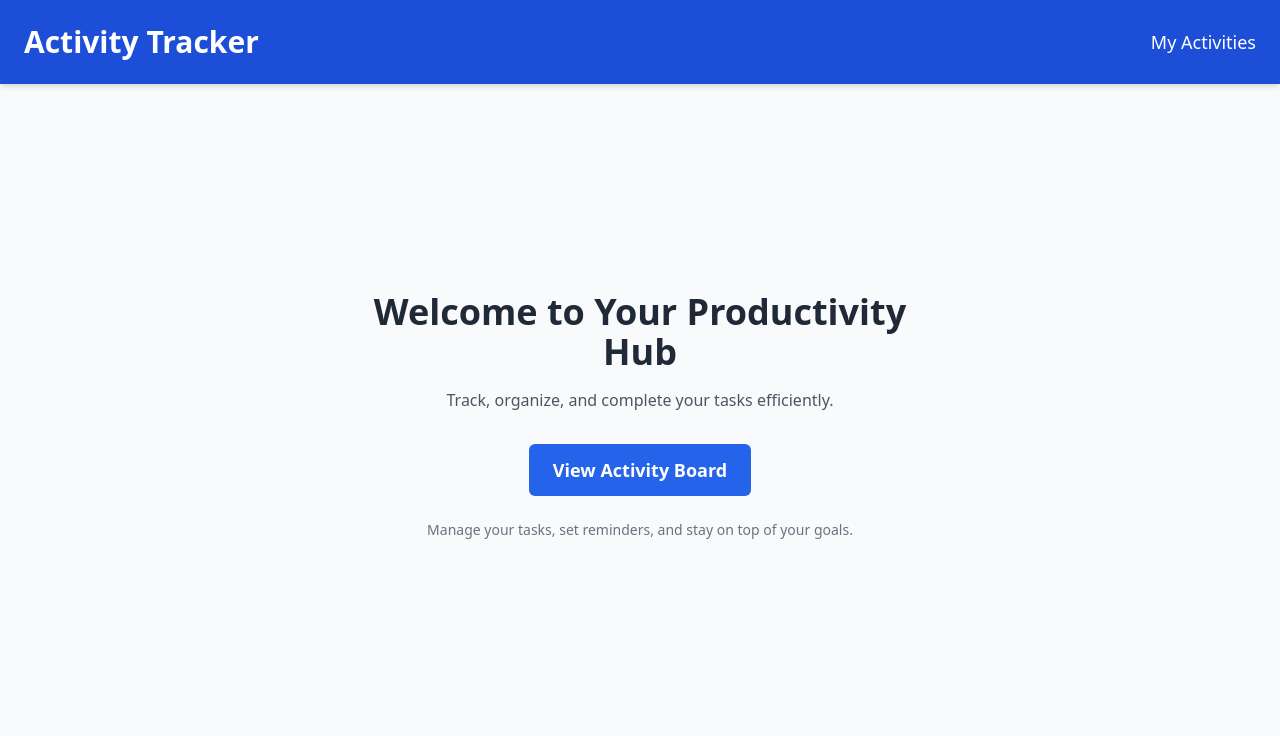
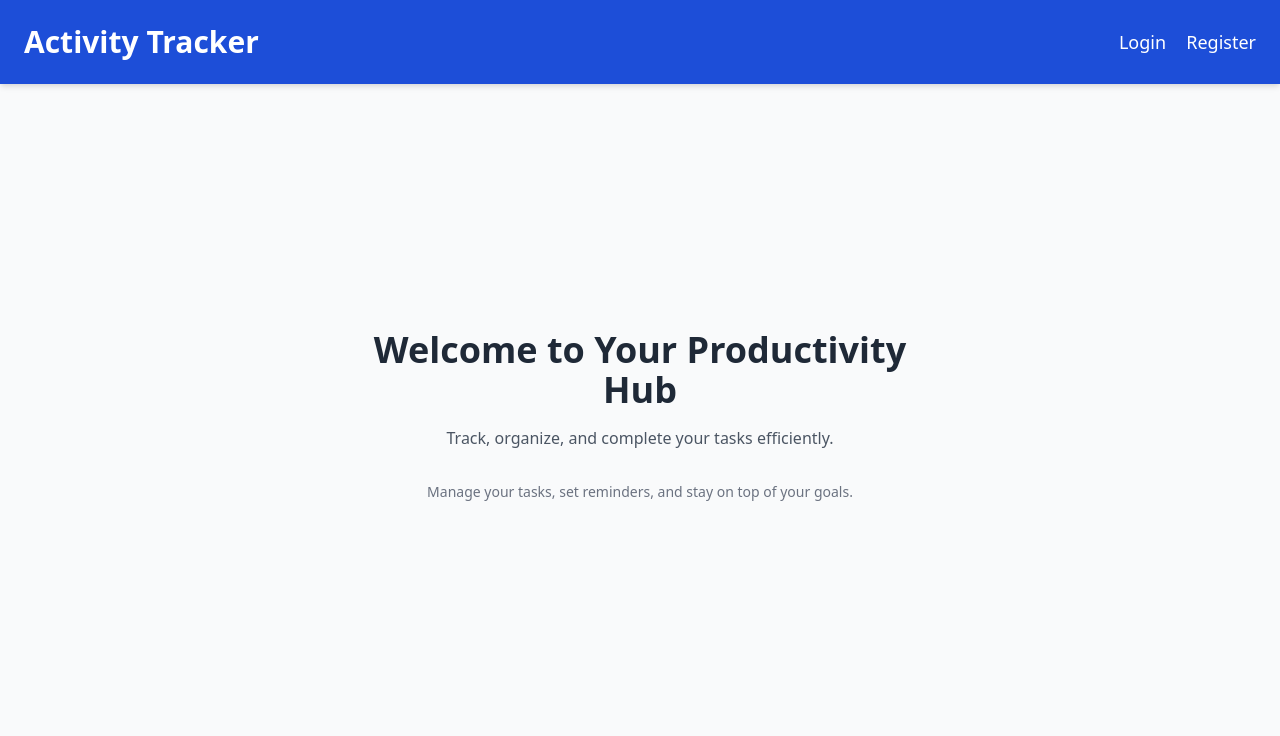
Before and after one commit to Ananya394/To_Do_List, a Django app: page / in a window 1280 px wide. Shown: the top 736 px of the page. Run offline with Django 5.2, Linux system fonts and the light colour scheme.

Commit message:
Upadate from Module1_Anom

```diff
--- a/Activity_Tracker/settings.py
+++ b/Activity_Tracker/settings.py
@@ -67,6 +67,7 @@ TEMPLATES = [
                 'django.template.context_processors.request',
                 'django.contrib.auth.context_processors.auth',
                 'django.contrib.messages.context_processors.messages',
+                'django.template.context_processors.csrf',
             ],
         },
     },
@@ -134,8 +135,10 @@ STATIC_URL = 'static/'
 # https://docs.djangoproject.com/en/5.1/ref/settings/#default-auto-field
 
 DEFAULT_AUTO_FIELD = 'django.db.models.BigAutoField'
-LOGIN_REDIRECT_URL = '/'  # Redirect to homepage after login
+
+LOGIN_REDIRECT_URL = '/dashboard/'
 LOGOUT_REDIRECT_URL = '/'
 # Media files (images, uploaded files, etc.)
 MEDIA_URL = '/media/'  # URL to serve media files
 MEDIA_ROOT = BASE_DIR / 'media/'  # The directory where media files will be stored
+# MEDIA_ROOT = os.path.join(BASE_DIR, 'media')
--- a/Activity_Tracker/urls.py
+++ b/Activity_Tracker/urls.py
@@ -14,10 +14,31 @@ Including another URLconf
     1. Import the include() function: from django.urls import include, path
     2. Add a URL to urlpatterns:  path('blog/', include('blog.urls'))
 """
+# from django.contrib import admin
+# from django.urls import path, include
+
+# urlpatterns = [
+#     path('admin/', admin.site.urls),
+#     path('', include('routine.urls')),  # Add this line
+# ]
+#eti
 from django.contrib import admin
 from django.urls import path, include
+from django.conf import settings
+from django.conf.urls.static import static
+from django.contrib.auth import views as auth_views
 
 urlpatterns = [
     path('admin/', admin.site.urls),
-    path('', include('routine.urls')),  # Add this line
+
+
+    path('accounts/login/', auth_views.LoginView.as_view(template_name='routine/login.html'), name='login'),
+
+    path('accounts/', include('django.contrib.auth.urls')),  # includes logout, password reset, etc.
+    path('', include('routine.urls')),
 ]
+
+if settings.DEBUG:
+    urlpatterns += static(settings.MEDIA_URL, document_root=settings.MEDIA_ROOT)
+
+# eti
--- a/routine/forms.py
+++ b/routine/forms.py
@@ -3,12 +3,34 @@ from .models import ClassRoutine,ExamRoutine
 from django.contrib.auth.models import User
 from .models import MyNote
 from .models import UserProfile
+from django.contrib.auth.forms import AuthenticationForm
+class UserProfileForm(forms.ModelForm):
+    class Meta:
+        model = UserProfile
+        fields = ['bio', 'profile_picture']
+#eti
 
 class UserProfileForm(forms.ModelForm):
     class Meta:
         model = UserProfile
         fields = ['bio', 'profile_picture']
 
+class LoginForm(AuthenticationForm):
+    username = forms.CharField(
+        max_length=150,
+        widget=forms.TextInput(attrs={
+            'class': 'w-full p-2 border border-gray-300 rounded',
+            'placeholder': 'Username'
+        })
+    )
+    password = forms.CharField(
+        widget=forms.PasswordInput(attrs={
+            'class': 'w-full p-2 border border-gray-300 rounded',
+            'placeholder': 'Password'
+        })
+    )
+
+#eti
 # class RegistrationForm(forms.ModelForm):
 #     password = forms.CharField(widget=forms.PasswordInput())
 #     password_confirm = forms.CharField(widget=forms.PasswordInput())
@@ -91,7 +113,7 @@ class ExamForm(forms.ModelForm):
 class MyNoteForm(forms.ModelForm):
     class Meta:
         model = MyNote
-        fields = ['title', 'description', 'attachment', 'memory_prompt', 'attended', 'priority', 'due_date']
+        fields = ['title', 'description', 'attachment']
 
     # You can add any custom validation or styling here if needed
 
--- a/routine/views.py
+++ b/routine/views.py
@@ -2,7 +2,7 @@ from django.shortcuts import render, redirect, get_object_or_404
 from django.contrib.auth import authenticate, login
 from django.contrib.auth.forms import AuthenticationForm
 from django.contrib import messages
-from .forms import RegistrationForm, ClassRoutineForm, MyNoteForm, ExamForm
+from .forms import RegistrationForm, ClassRoutineForm, MyNoteForm, ExamForm,LoginForm
 from .models import UserProfile, ClassRoutine, MyNote, ExamRoutine
 from django.contrib.auth.decorators import login_required
 from .forms import UserProfileForm
@@ -16,43 +16,32 @@ from django.contrib.auth import update_session_auth_hash
 from django.contrib.auth import logout
 from django.contrib.auth.decorators import login_required, user_passes_test
 
+#eti
 def home(request):
-   return render(request, 'routine/home.html')
-# # Check if user is an admin
-# def is_admin(user):
-#     return user.groups.filter(name='Admin').exists()
+    login_form = LoginForm()
+    register_form = RegistrationForm()
+    return render(request, 'routine/home.html', {
+        'login_form': login_form,
+        'register_form': register_form
+    })
 
-# # Admin dashboard view
-# @login_required
-# @user_passes_test(is_admin)
-# def admin_dashboard(request):
-#     # Fetch all activities and users
-#     activities = Activity.objects.all()
-#     users = UserProfile.objects.all()  # Assuming you have a UserProfile model for additional user details
 
-#     context = {
-#         'activities': activities,
-#         'users': users,
-#     }
 
-    # return render(request, 'admin_dashboard.html', context)
+def custom_login_view(request):
+    if request.method == 'POST':
+        form = LoginForm(data=request.POST)
+        if form.is_valid():
+            user = form.get_user()
+            login(request, user)
+            return redirect('activity_board')  # or wherever
+    else:
+        form = LoginForm()
+    return render(request, 'routine/login.html', {'form': form})
 
-# Check if user is an admin
+
+
 def is_admin(user):
     return user.groups.filter(name='Admin').exists()
-# @login_required
-# @user_passes_test(is_admin)
-# def admin_dashboard(request):
-#     # Fetch all activities and users
-#     activities = Activity.objects.all()
-#     users = UserProfile.objects.all()  # Assuming you have a UserProfile model for additional user details
-
-#     context = {
-#         'activities': activities,
-#         'users': users,
-#     }
-
-#     return render(request, 'routine/admin_dashboard.html', context)
 
 @login_required
 @user_passes_test(is_admin)
@@ -454,6 +443,7 @@ def delete_exam(request, exam_id):
     exam.delete()
     return redirect('exam_list')
 
+
 @login_required
 def my_notes_view(request):
     notes = MyNote.objects.filter(user=request.user).order_by('-created_at')  # Filter notes for the logged-in user
@@ -471,7 +461,7 @@ def my_notes_view(request):
     return render(request, 'routine/my_notes.html', {'form': form, 'notes': notes})
 
 
-
+@login_required
 def edit_note(request, pk):
     note = get_object_or_404(MyNote, pk=pk)
     if request.method == 'POST':
--- a/templates/routine/dashboard.html
+++ b/templates/routine/dashboard.html
@@ -299,10 +299,10 @@
       <ul>
         <li><a href="{% url 'class_routine_list' %}">Class Routines</a></li>
         <li><a href="{% url 'exam_list' %}">Exam Routines</a></li>
-        <li><a href="{% url 'activity_board' %}">Activity Board</a></li>
+
         <li><a href="{% url 'activity_review' %}">Activity Review</a></li>
         <li><a href="{% url 'efficiency_report' %}">Efficiency Report</a></li>
-        <li><a href="{% url 'activity_list' %}">Add New Activity</a></li>
+        <li><a href="{% url 'activity_list' %}">My Activity</a></li>
       </ul>
     </aside>
 
--- a/templates/routine/home.html
+++ b/templates/routine/home.html
@@ -12,9 +12,18 @@
   <header class="bg-blue-700 text-white p-6 shadow-md">
     <div class="container mx-auto flex justify-between items-center">
       <h1 class="text-3xl font-bold">Activity Tracker</h1>
-      <nav>
+      {% comment %} <nav>
         <a href="{% url 'activity_board' %}" class="hover:underline text-lg">My Activities</a>
+      </nav> {% endcomment %}
+
+      {% comment %} eti {% endcomment %}
+      <nav class="space-x-4">
+            <button onclick="openModal('login')" class="hover:underline text-lg">Login</button>
+             <button onclick="openModal('register')" class="hover:underline text-lg">Register</button>
       </nav>
+
+      {% comment %} eti {% endcomment %}
+
     </div>
   </header>
 
@@ -22,16 +31,83 @@
     <div class="max-w-xl text-center">
       <h2 class="text-4xl font-extrabold mb-4 text-gray-800">Welcome to Your Productivity Hub</h2>
       <p class="text-gray-600 mb-8">Track, organize, and complete your tasks efficiently.</p>
-      <a href="{% url 'activity_board' %}" class="inline-block bg-blue-600 text-white px-6 py-3 rounded-md text-lg font-semibold hover:bg-blue-700 transition">
+      {% comment %} <a href="{% url 'activity_board' %}" class="inline-block bg-blue-600 text-white px-6 py-3 rounded-md text-lg font-semibold hover:bg-blue-700 transition">
         View Activity Board
-      </a>
+      </a> {% endcomment %}
       <p class="mt-6 text-gray-500 text-sm">Manage your tasks, set reminders, and stay on top of your goals.</p>
     </div>
   </main>
+
+  {% comment %} eti {% endcomment %}
+  <!-- Modal Background -->
+<div id="authModal" class="fixed inset-0 bg-black bg-opacity-50 flex items-center justify-center z-50 hidden">
+  <!-- Modal Box -->
+  <div class="bg-white p-6 rounded-lg w-full max-w-sm relative">
+    <button onclick="closeModal()" class="absolute top-2 right-2 text-gray-400 hover:text-black text-xl">&times;</button>
+
+    <!-- Login Form -->
+    <div id="loginForm" class="auth-form">
+      <h3 class="text-xl font-semibold mb-4">Login</h3>
+      <form method="post" action="{% url 'login' %}">
+        {% csrf_token %}
+        {{ login_form.as_p }}
+        <button type="submit" class="bg-blue-600 text-white px-4 py-2 rounded hover:bg-blue-700">Login</button>
+      </form>
+    </div>
+
+    <!-- Register Form -->
+    <div id="registerForm" class="auth-form hidden">
+      <h3 class="text-xl font-semibold mb-4">Register</h3>
+      <form method="post" action="{% url 'register' %}">
+        {% csrf_token %}
+        {{ register_form.as_p }}
+        <button type="submit" class="bg-green-600 text-white px-4 py-2 rounded hover:bg-green-700">Register</button>
+      </form>
+    </div>
+  </div>
+</div>
+
+{% comment %} eti {% endcomment %}
 
   <footer class="bg-gray-200 text-center py-4 text-gray-600 text-sm">
     &copy; {{ now.year }} Activity Tracker. All rights reserved.
   </footer>
 
+  {% comment %} eti {% endcomment %}
+   <script>
+  // Function to open modal and show either login or register form
+  function openModal(formType) {
+    const modal = document.getElementById('authModal');
+    const loginForm = document.getElementById('loginForm');
+    const registerForm = document.getElementById('registerForm');
+
+    modal.classList.remove('hidden');
+
+    if (formType === 'login') {
+      loginForm.classList.remove('hidden');
+      registerForm.classList.add('hidden');
+    } else if (formType === 'register') {
+      registerForm.classList.remove('hidden');
+      loginForm.classList.add('hidden');
+    }
+  }
+
+  // Function to close the modal
+  function closeModal() {
+    const modal = document.getElementById('authModal');
+    modal.classList.add('hidden');
+  }
+
+  // Optional: Close modal if user clicks outside the modal box
+  document.getElementById('authModal').addEventListener('click', function(event) {
+    if(event.target === this) {
+      closeModal();
+    }
+  });
+</script>
+
+{% comment %} eti {% endcomment %}
+
+
 </body>
 </html>
```
Also changed, not shown: templates/routine/login.html (+13 -9 lines), templates/routine/my_notes.html (+23 -9 lines), db.sqlite3, media/mynotes/light.jpeg (added), templates/routine/edit_note.html (line endings or trailing spaces), templates/routine/my_note_form.html (line endings or trailing spaces), 6 other files.
